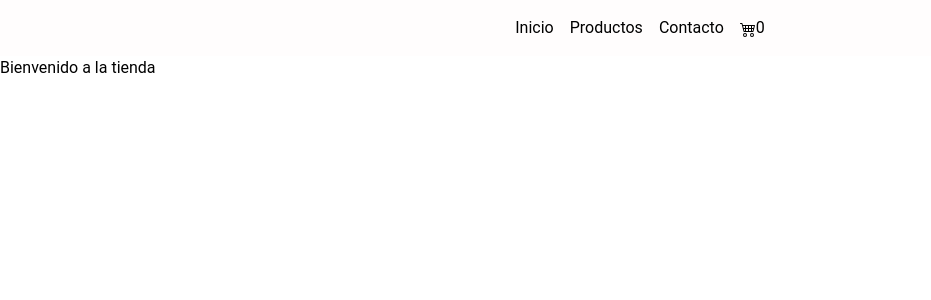
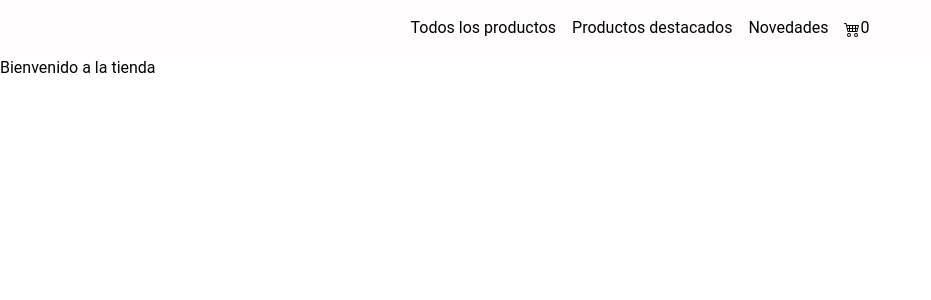
Before and after one commit to charly034/tienda, a React (Vite) app: page / in a window 1280 px wide. Shown: the top 300 px of the page, without its empty margins (0-931 px from the left). Built offline with nearby package versions, Linux system fonts and the light colour scheme.

Commit message:
NavbarCategorias

```diff
--- a/src/assets/NavBar/NavBar.jsx
+++ b/src/assets/NavBar/NavBar.jsx
@@ -6,9 +6,9 @@ const NavBar = () => {
   return (
     <nav className="navbar">
       <ul>
-        <li>Inicio</li>
-        <li>Productos</li>
-        <li>Contacto</li>
+        <li>Todos los productos</li>
+        <li>Productos destacados</li>
+        <li>Novedades</li>
         <li>
           <CartWidget mensaje="Bienvenido a la tienda" />
         </li>
```
